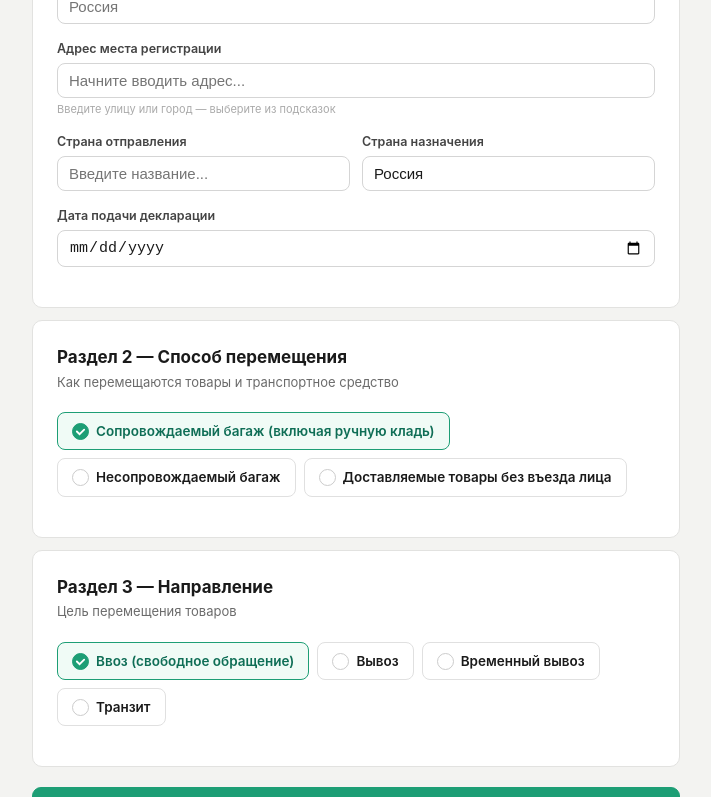
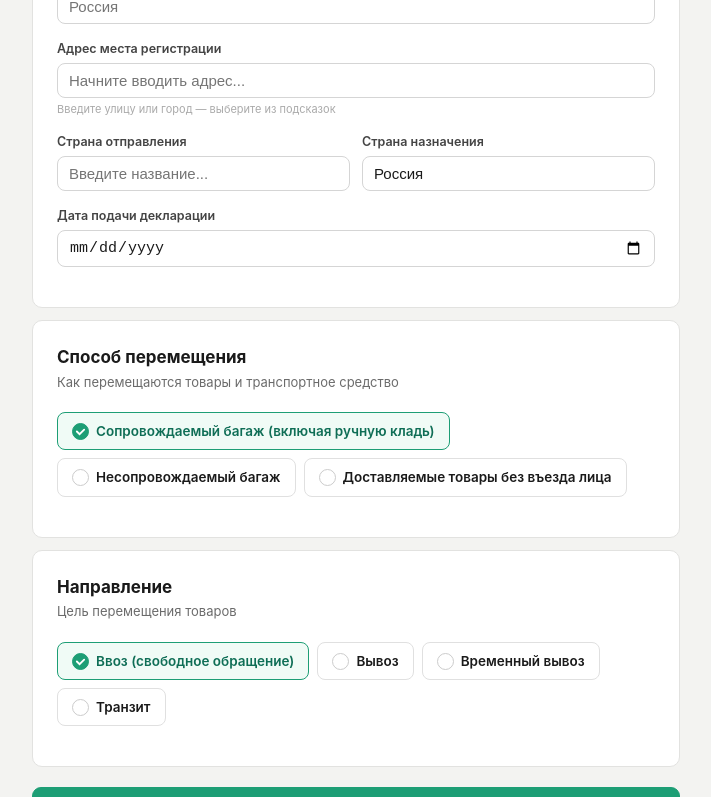
Before and after one commit to dimkrivosheev/ptd-service, a React (Vite) app in the folder frontend/: page / in a window 1280 px wide. Shown: the part 451-1248 px from the top of the page, without its empty margins (284-995 px from the left). Built offline with nearby package versions, Linux system fonts and the light colour scheme.

Commit message:
Fix: убраны номера разделов из заголовков

```diff
--- a/frontend/src/components/steps/StepDeclarant.jsx
+++ b/frontend/src/components/steps/StepDeclarant.jsx
@@ -47,7 +47,7 @@ export default function StepDeclarant({ data, update, onNext }) {
         </Field>
       </Card>
 
-      <Card title="Раздел 2 — Способ перемещения" subtitle="Как перемещаются товары и транспортное средство">
+      <Card title="Способ перемещения" subtitle="Как перемещаются товары и транспортное средство">
         <Field>
           <RadioGroup
             name="baggage_type"
@@ -62,7 +62,7 @@ export default function StepDeclarant({ data, update, onNext }) {
         </Field>
       </Card>
 
-      <Card title="Раздел 3 — Направление" subtitle="Цель перемещения товаров">
+      <Card title="Направление" subtitle="Цель перемещения товаров">
         <Field>
           <RadioGroup
             name="direction"
```
